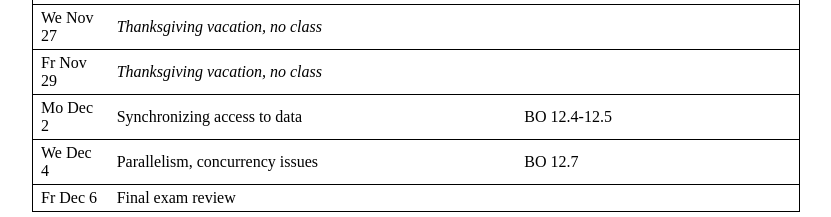
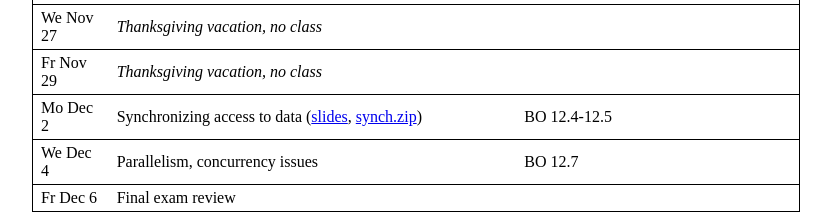
Before and after one commit to jhucsf/fall2019, a Jekyll site: the page built from index.md, in a window 1280 px wide and 900 px high, scrolled down 2546 px. Shown: the part 680-897 px from the top of the window, without its empty margins (224-1055 px from the left). Built offline with Jekyll 4.4.1, drawn with Linux system fonts in a browser that asks for light colours.

Commit message:
post lecture 34, code examples

```diff
--- a/index.md
+++ b/index.md
@@ -116,6 +116,6 @@
 Mo Nov 25 | *Thanksgiving vacation, no class*
 We Nov 27 | *Thanksgiving vacation, no class*
 Fr Nov 29 | *Thanksgiving vacation, no class*
-Mo Dec 2  | Synchronizing access to data              | BO 12.4-12.5
+Mo Dec 2  | Synchronizing access to data ([slides](lec/lec34.pdf), [synch.zip](res/synch.zip))              | BO 12.4-12.5
 We Dec 4  | Parallelism, concurrency issues           | BO 12.7
 Fr Dec 6  | Final exam review
```
Also changed, not shown: 2 other files.
